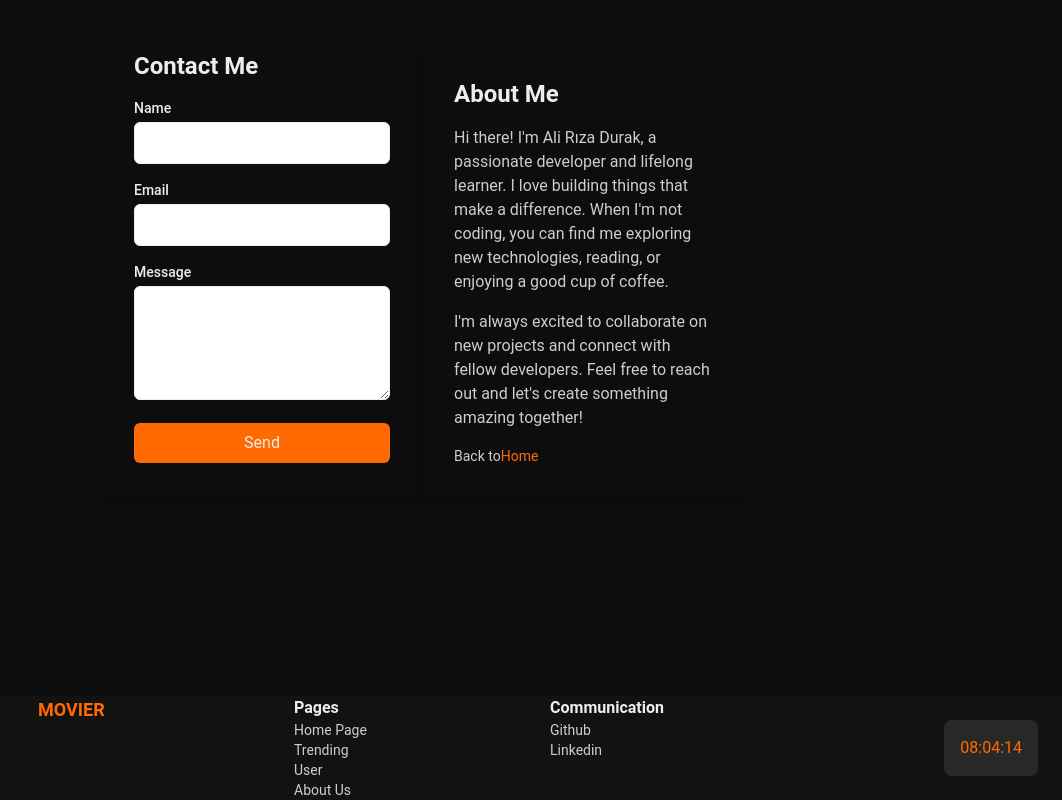
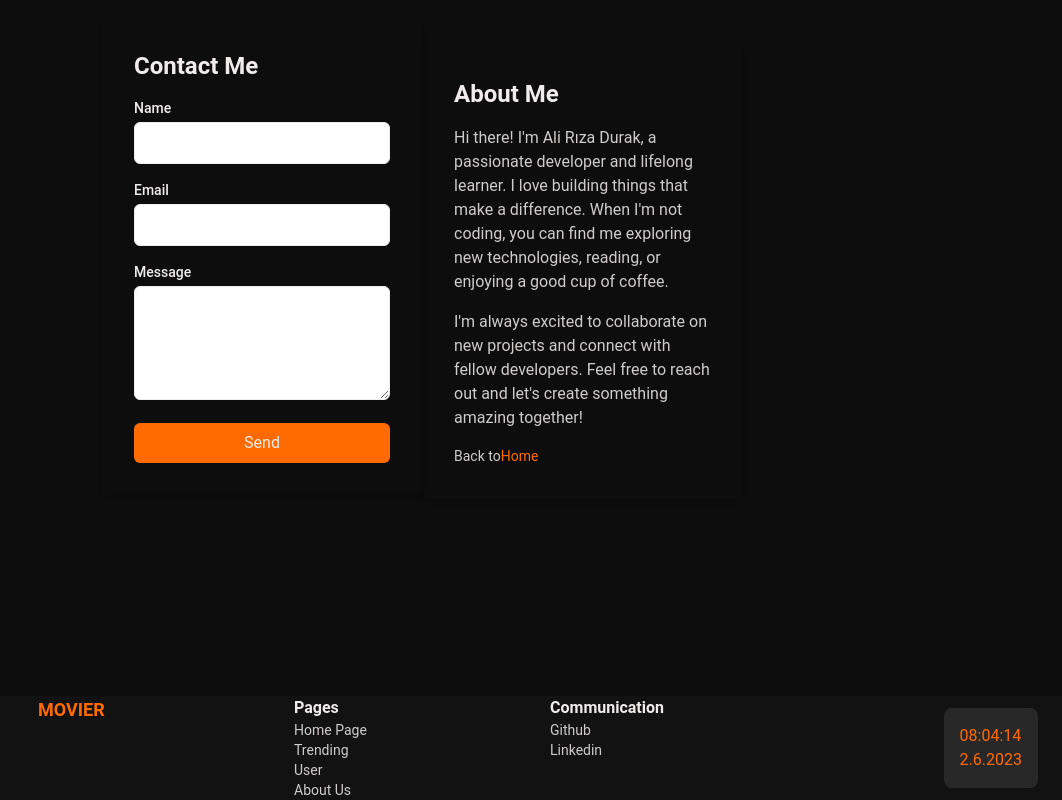
Before and after one commit to alirdurak/movier, a Next.js app: page /aboutUs in a window 1280 px wide. Shown: the part 208-1008 px from the top of the page, without its empty margins (218-1280 px from the left). Built offline with nearby package versions, Linux system fonts and the light colour scheme.

Commit message:
date function

```diff
--- a/components/formatted-time/index.js
+++ b/components/formatted-time/index.js
@@ -18,6 +18,9 @@ const Clock = () => {
   const hours = currentTime.getHours();
   const minutes = currentTime.getMinutes();
   const seconds = currentTime.getSeconds();
+  const year = currentTime.getFullYear();
+  const month = currentTime.getMonth();
+  const day = currentTime.getDate();
 
   const formattedTime = `${hours.toString().padStart(2, "0")}:${minutes
     .toString()
@@ -26,6 +29,7 @@ const Clock = () => {
   return (
     <div className="text-orange-light bg-title-gray/10 p-4 rounded-lg">
       <p>{formattedTime}</p>
+      <h1>{`${day}.${month + 1}.${year}`}</h1>
     </div>
   );
 };
```
